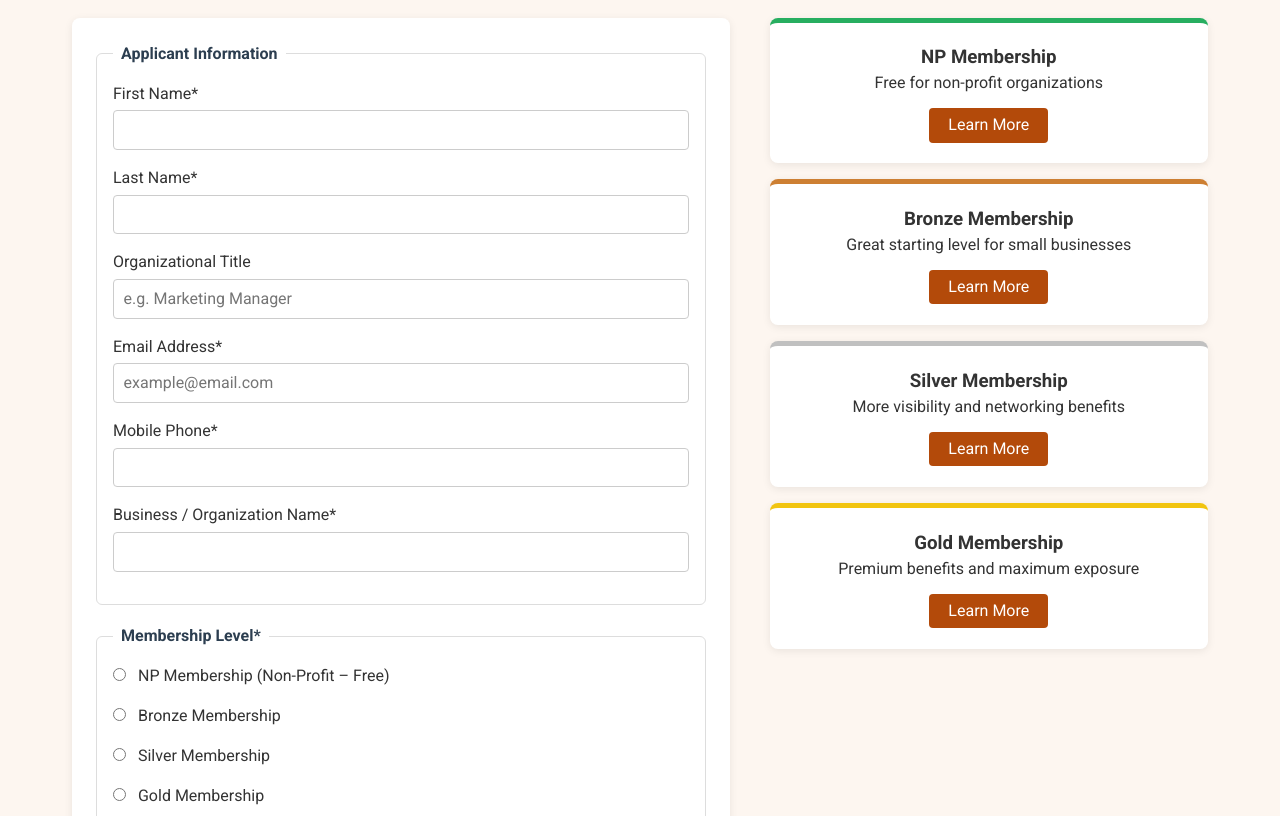
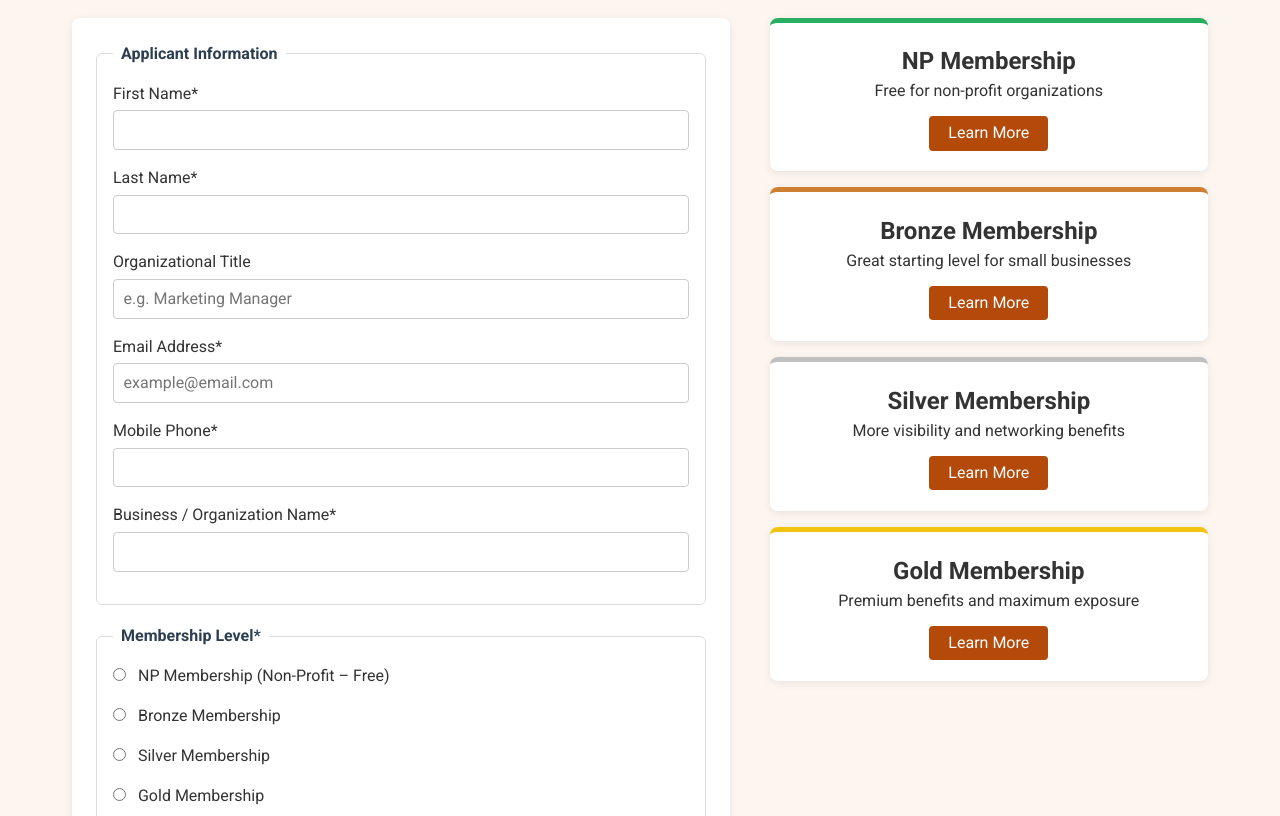
Before and after one commit to omalensa/wdd231, a plain HTML site: page chamber/join.html in a window 1280 px wide. Shown: the part 284-1100 px from the top of the page. Drawn offline with nearby package versions, Linux system fonts and the light colour scheme.

```diff
--- a/chamber/join.html
+++ b/chamber/join.html
@@ -120,25 +120,25 @@
       <!-- MEMBERSHIP CARDS -->
       <div class="membership-cards">
         <div class="card np-card">
-          <h3>NP Membership</h3>
+          <h2>NP Membership</h2>
           <p>Free for non-profit organizations</p>
           <button type="button" class="info-btn" data-modal="np-modal">Learn More</button>
         </div>
 
         <div class="card bronze-card">
-          <h3>Bronze Membership</h3>
+          <h2>Bronze Membership</h2>
           <p>Great starting level for small businesses</p>
           <button type="button" class="info-btn" data-modal="bronze-modal">Learn More</button>
         </div>
 
         <div class="card silver-card">
-          <h3>Silver Membership</h3>
+          <h2>Silver Membership</h2>
           <p>More visibility and networking benefits</p>
           <button type="button" class="info-btn" data-modal="silver-modal">Learn More</button>
         </div>
 
         <div class="card gold-card">
-          <h3>Gold Membership</h3>
+          <h2>Gold Membership</h2>
           <p>Premium benefits and maximum exposure</p>
           <button type="button" class="info-btn" data-modal="gold-modal">Learn More</button>
 
```
